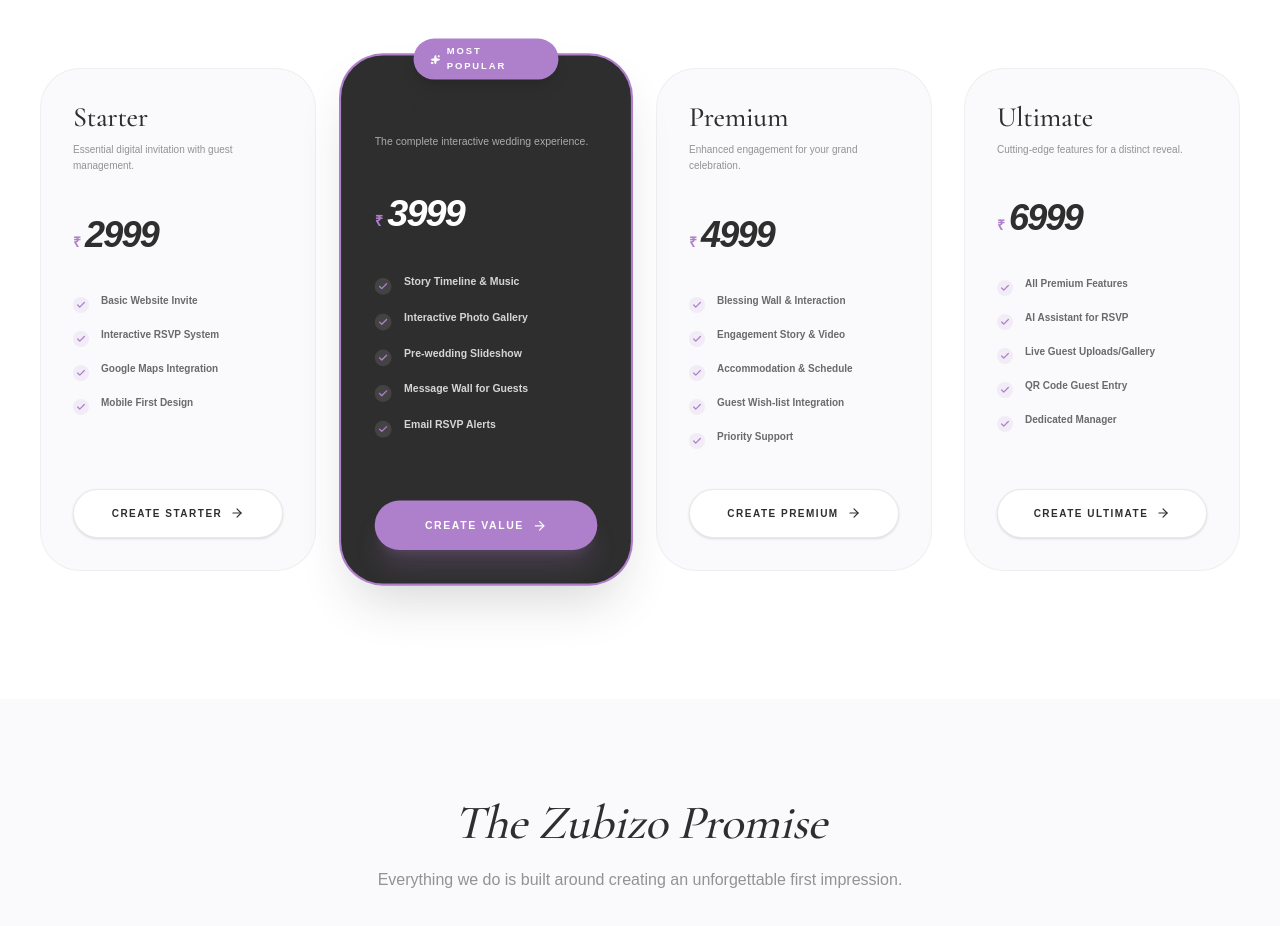
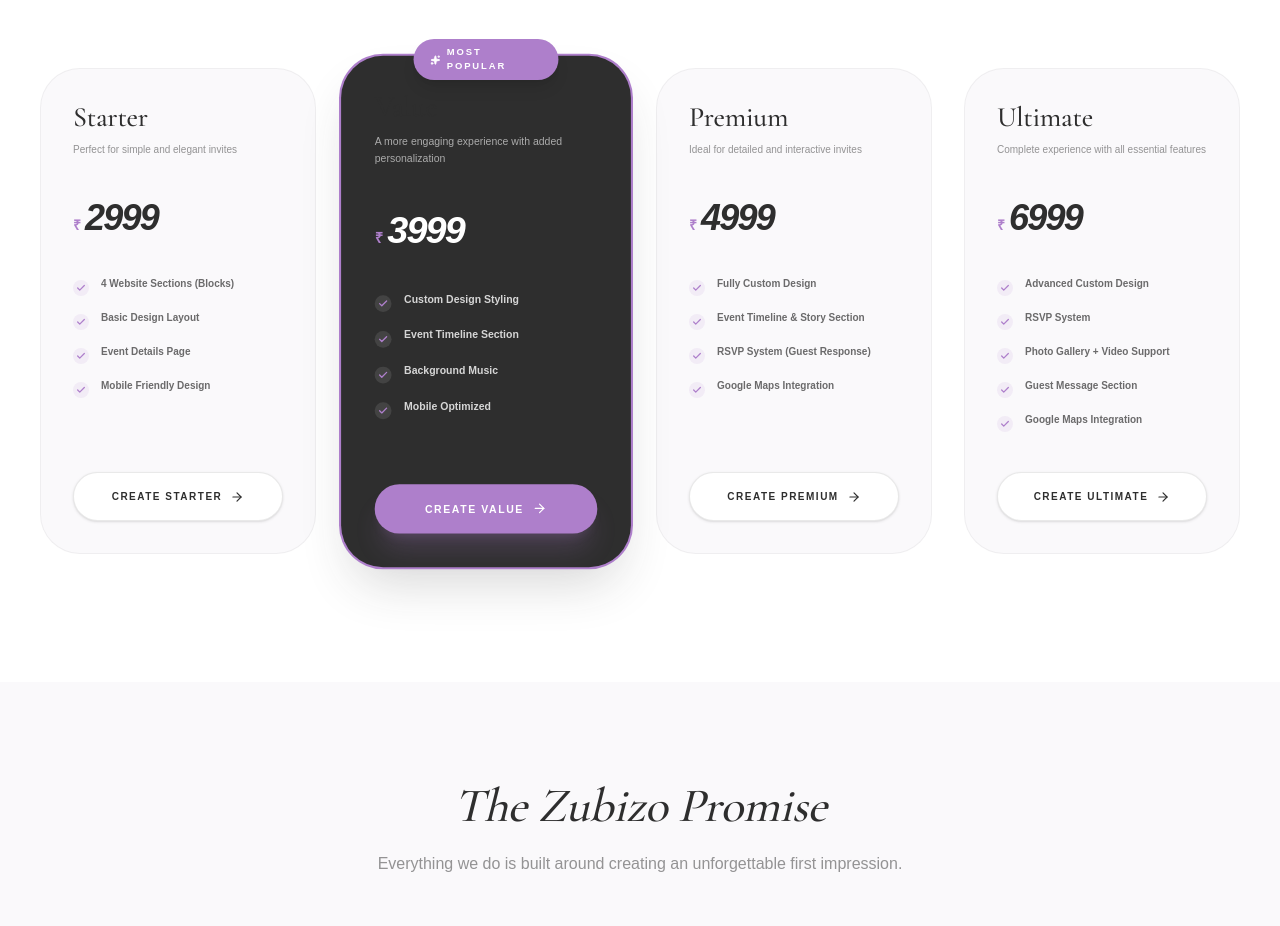
Before and after one commit to Aafrin-Aaysha/zubizo-website, a Next.js app: page /digital-invites in a window 1280 px wide. Shown: the part 3420-4346 px from the top of the page. Built offline with nearby package versions, Linux system fonts and the light colour scheme; no server answers; the database is empty; a web font is replaced by a local one.

Commit message:
style: simplify digital invite packages features

```diff
--- a/src/components/digital-invites/pricing.tsx
+++ b/src/components/digital-invites/pricing.tsx
@@ -41,12 +41,12 @@
     {
       name: "Starter",
       price: "2999",
-      description: "Essential digital invitation with guest management.",
+      description: "Perfect for simple and elegant invites",
       features: [
-        "Basic Website Invite",
-        "Interactive RSVP System",
-        "Google Maps Integration",
-        "Mobile First Design"
+        "4 Website Sections (Blocks)",
+        "Basic Design Layout",
+        "Event Details Page",
+        "Mobile Friendly Design"
       ],
       cta: "Create Starter",
       href: "/digital-invites/website",
@@ -55,13 +55,12 @@
     {
       name: "Value",
       price: "3999",
-      description: "The complete interactive wedding experience.",
+      description: "A more engaging experience with added personalization",
       features: [
-        "Story Timeline & Music",
-        "Interactive Photo Gallery",
-        "Pre-wedding Slideshow",
-        "Message Wall for Guests",
-        "Email RSVP Alerts"
+        "Custom Design Styling",
+        "Event Timeline Section",
+        "Background Music",
+        "Mobile Optimized"
       ],
       cta: "Create Value",
       href: "/digital-invites/website",
@@ -70,13 +69,12 @@
     {
       name: "Premium",
       price: "4999",
-      description: "Enhanced engagement for your grand celebration.",
+      description: "Ideal for detailed and interactive invites",
       features: [
-        "Blessing Wall & Interaction",
-        "Engagement Story & Video",
-        "Accommodation & Schedule",
-        "Guest Wish-list Integration",
-        "Priority Support"
+        "Fully Custom Design",
+        "Event Timeline & Story Section",
+        "RSVP System (Guest Response)",
+        "Google Maps Integration"
       ],
       cta: "Create Premium",
       href: "/digital-invites/website",
@@ -85,13 +83,13 @@
     {
       name: "Ultimate",
       price: "6999",
-      description: "Cutting-edge features for a distinct reveal.",
+      description: "Complete experience with all essential features",
       features: [
-        "All Premium Features",
-        "AI Assistant for RSVP",
-        "Live Guest Uploads/Gallery",
-        "QR Code Guest Entry",
-        "Dedicated Manager"
+        "Advanced Custom Design",
+        "RSVP System",
+        "Photo Gallery + Video Support",
+        "Guest Message Section",
+        "Google Maps Integration"
       ],
       cta: "Create Ultimate",
       href: "/digital-invites/website",
```
